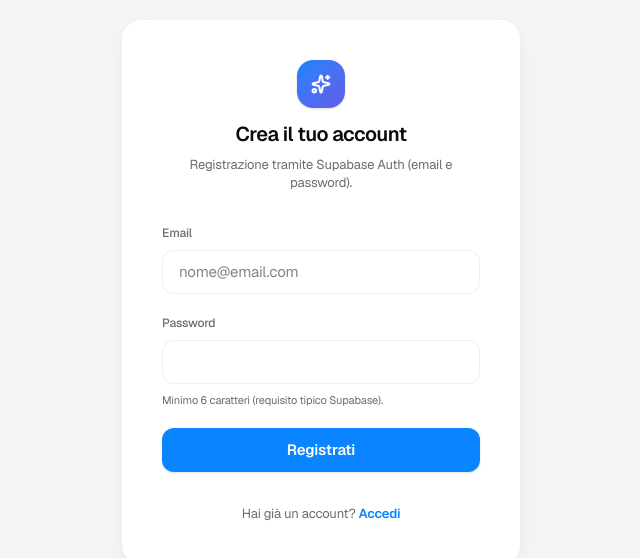
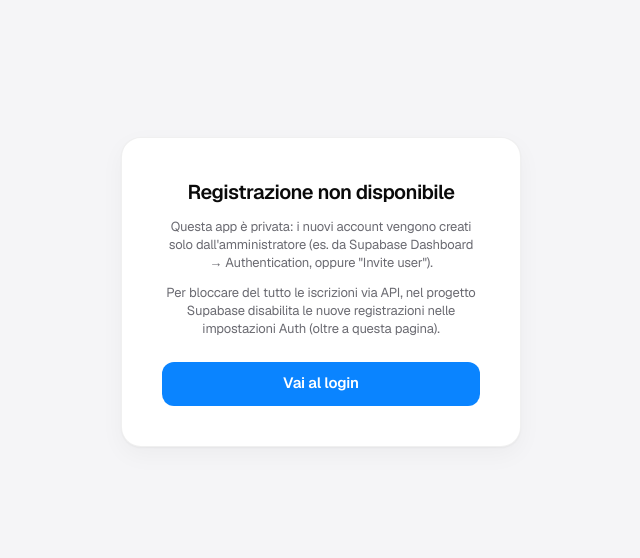
Before and after one commit to atrillini/family-finance, a Next.js app: page /register in a window 1280 px wide. Shown: the part 108-666 px from the top of the page, without its empty margins (319-959 px from the left). Built offline with nearby package versions, Linux system fonts and the light colour scheme.

Commit message:
feat: registrazione pubblica disabilitata di default
- NEXT_PUBLIC_REGISTRATION_OPEN=true per riaprire temporaneamente /register.
- Login senza link Registrati quando chiuso; messaggio istruzioni.
- Pagina register con stato chiuso e nota Supabase Dashboard.

Made-with: Cursor

```diff
--- a/app/login/page.tsx
+++ b/app/login/page.tsx
@@ -5,6 +5,7 @@ import Link from "next/link";
 import { useRouter, useSearchParams } from "next/navigation";
 import { Sparkles, Loader2 } from "lucide-react";
 import { getSupabaseClient } from "@/lib/supabase";
+import { isPublicRegistrationOpen } from "@/lib/registration-policy";
 
 function LoginForm() {
   const router = useRouter();
@@ -125,6 +126,7 @@ function LoginForm() {
           </button>
         </form>
 
+        {isPublicRegistrationOpen() ? (
           <p className="text-center text-[13px] text-[color:var(--color-muted-foreground)]">
             Non hai un account?{" "}
             <Link
@@ -134,6 +136,12 @@ function LoginForm() {
               Registrati
             </Link>
           </p>
+        ) : (
+          <p className="text-center text-[13px] text-[color:var(--color-muted-foreground)] leading-snug">
+            Gli account sono creati dall&apos;amministratore. Se ti è stato
+            assegnato un accesso, usa Accedi qui sopra.
+          </p>
+        )}
       </div>
     </div>
   );
--- a/app/register/page.tsx
+++ b/app/register/page.tsx
@@ -5,6 +5,37 @@ import Link from "next/link";
 import { useRouter, useSearchParams } from "next/navigation";
 import { Sparkles, Loader2 } from "lucide-react";
 import { getSupabaseClient } from "@/lib/supabase";
+import { isPublicRegistrationOpen } from "@/lib/registration-policy";
+
+function RegistrationClosed() {
+  return (
+    <div className="min-h-[100dvh] flex flex-col items-center justify-center px-6 py-12 bg-[color:var(--color-background)]">
+      <div className="w-full max-w-[400px] card-surface p-8 md:p-10 space-y-6">
+        <div className="text-center space-y-3">
+          <h1 className="text-xl font-semibold tracking-tight">
+            Registrazione non disponibile
+          </h1>
+          <p className="text-[13px] text-[color:var(--color-muted-foreground)] leading-snug">
+            Questa app è privata: i nuovi account vengono creati solo
+            dall&apos;amministratore (es. da Supabase Dashboard → Authentication,
+            oppure &quot;Invite user&quot;).
+          </p>
+          <p className="text-[13px] text-[color:var(--color-muted-foreground)] leading-snug">
+            Per bloccare del tutto le iscrizioni via API, nel progetto Supabase
+            disabilita le nuove registrazioni nelle impostazioni Auth (oltre a
+            questa pagina).
+          </p>
+        </div>
+        <Link
+          href="/login"
+          className="flex h-11 w-full items-center justify-center rounded-xl bg-[color:var(--color-accent)] text-[15px] font-semibold text-white"
+        >
+          Vai al login
+        </Link>
+      </div>
+    </div>
+  );
+}
 
 function RegisterForm() {
   const router = useRouter();
@@ -17,8 +48,13 @@ function RegisterForm() {
   const [loading, setLoading] = useState(false);
   const [info, setInfo] = useState<string | null>(null);
 
+  if (!isPublicRegistrationOpen()) {
+    return <RegistrationClosed />;
+  }
+
   async function onSubmit(e: React.FormEvent) {
     e.preventDefault();
+    if (!isPublicRegistrationOpen()) return;
     setError(null);
     setInfo(null);
     setLoading(true);
--- /dev/null
+++ b/lib/registration-policy.ts
@@ -0,0 +1,14 @@
+/**
+ * Registrazione pubblica dalla pagina `/register`.
+ *
+ * - Default: **chiusa** (adatto a un’app personale).
+ * - Imposta `NEXT_PUBLIC_REGISTRATION_OPEN=true` in `.env.local` solo se vuoi
+ *   riaprire temporaneamente la pagina di iscrizione nell’app.
+ *
+ * Per impedire iscrizioni anche tramite API Supabase, nel progetto Supabase:
+ * Authentication → **disabilita le nuove iscrizioni** (o crea gli utenti solo da
+ * Dashboard / “Invite user”). Vedi commento in PROXY o nella doc Supabase Auth.
+ */
+export function isPublicRegistrationOpen(): boolean {
+  return process.env.NEXT_PUBLIC_REGISTRATION_OPEN === "true";
+}
```
Lines whose indentation alone changed are shown as unchanged.
